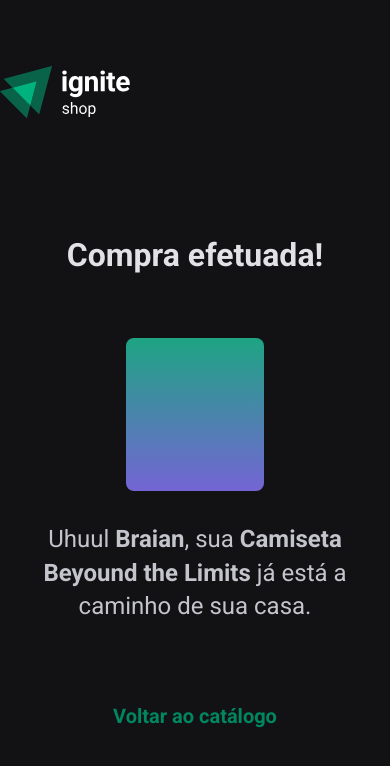
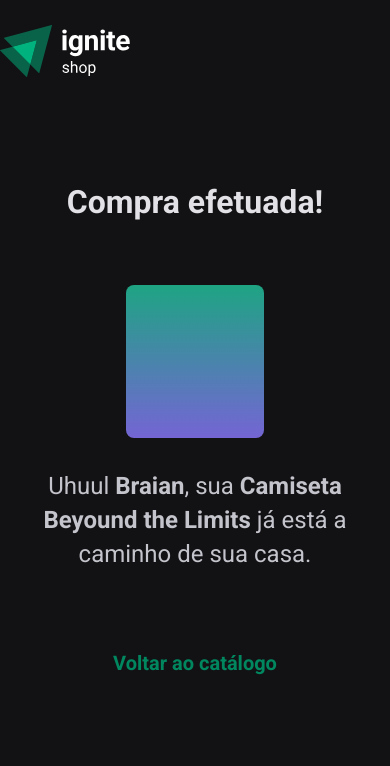
Before and after one commit to bBraian/ignite_shop, a Next.js app: page /success in a window 390 px wide. Shown: the top 766 px of the page. Built offline with nearby package versions, Linux system fonts and the light colour scheme.

Commit message:
responsivity updates

```diff
--- a/src/styles/pages/app.ts
+++ b/src/styles/pages/app.ts
@@ -4,13 +4,14 @@ export const Container = styled('div', {
     display: 'flex',
     flexDirection: 'column',
     alignItems: 'flex-start',
-    justifyContent: 'center',
     minHeight: '100vh',
 })
 
 export const Header = styled('header', {
-    padding: '2rem 0',
     width: '100%',
     maxWidth: 1180,
-    margin: '0 auto'
+    height: '12vh',
+    display: 'flex',
+    margin: '0 auto',
+    alignItems: 'center'
 })
--- a/src/styles/pages/home.ts
+++ b/src/styles/pages/home.ts
@@ -5,6 +5,12 @@ export const HomeContainer = styled('main', {
     width: '100%',
     marginLeft: 'auto',
     minHeight: 656,
+    height: '88vh',
+    alignItems: 'center',
+
+    a: {
+        height: '70vh'
+    }
 })
 
 
```
